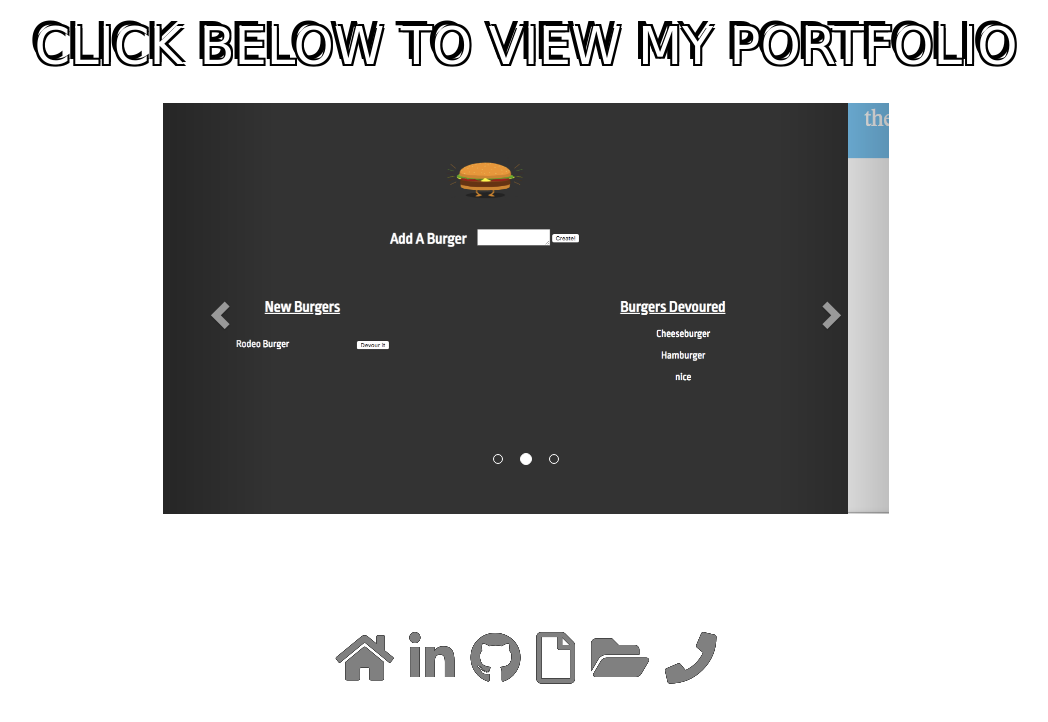
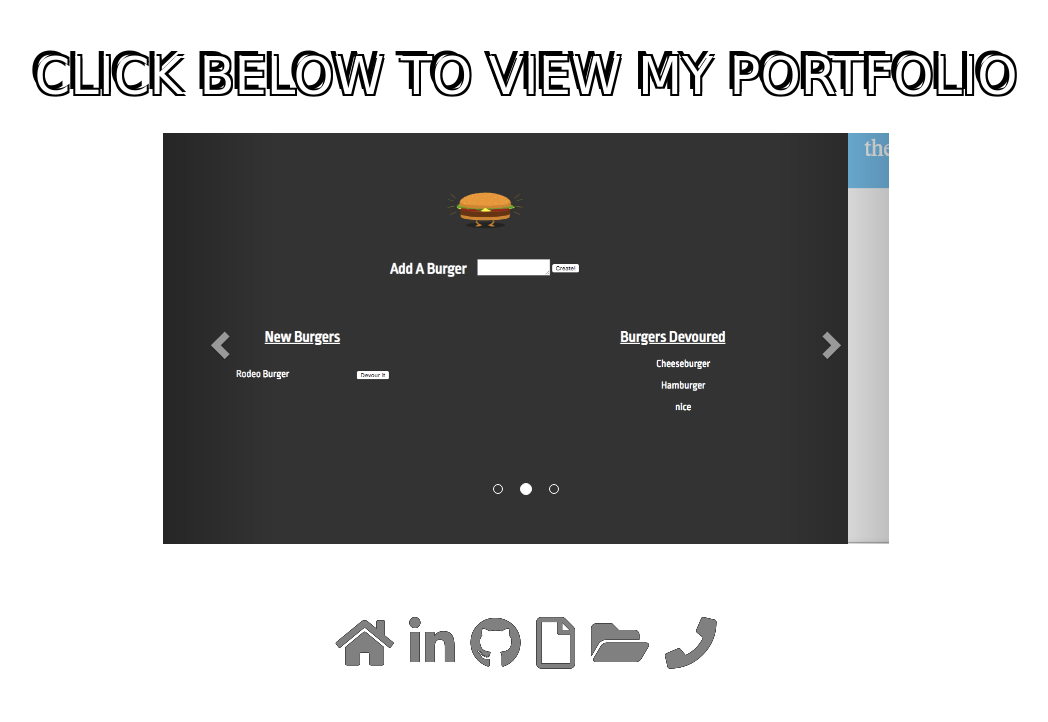
Before and after one commit to DannyV99/CareerPortfolio, a plain HTML site: page portfolio.html in a window 1280 px wide. Shown: the whole page, without its empty margins (114-1162 px from the left). Drawn offline with nearby package versions, Linux system fonts and the light colour scheme; a web font is replaced by a local one.

Commit message:
Changes to Styling

```diff
--- a/contact.css
+++ b/contact.css
@@ -82,4 +82,6 @@ body{
     color: white;
     height: 100%;
     font-family: 'Roboto Slab', serif;
+    margin-top: 30px;
+
 }
--- a/index.css
+++ b/index.css
@@ -87,6 +87,7 @@ padding: 10px;
 body{
 	color: white;
 	height: 100%;
+	margin-top: 30px;
 	text-align: center;
 	font-family: 'Slackey', cursive;
 	text-shadow:
@@ -99,6 +100,7 @@ img{
 	height: 500px;
 	width: 450px;
 }
+
 
 
 
--- a/portfolio.css
+++ b/portfolio.css
@@ -20,7 +20,7 @@
 }
 #icons{
     position: relative;
-    top: 30px;
+    bottom: 15px;
     text-shadow:
 	0px 0px 0 #000,
     0px 0px 0 #000,
@@ -68,6 +68,8 @@ a.social {
 body{
     color: white;
     height: 100%;
+    margin-top: 30px;
+
     font-family: 'Slackey', cursive;
     text-shadow:
         -1px -1px 0 #000,
```
